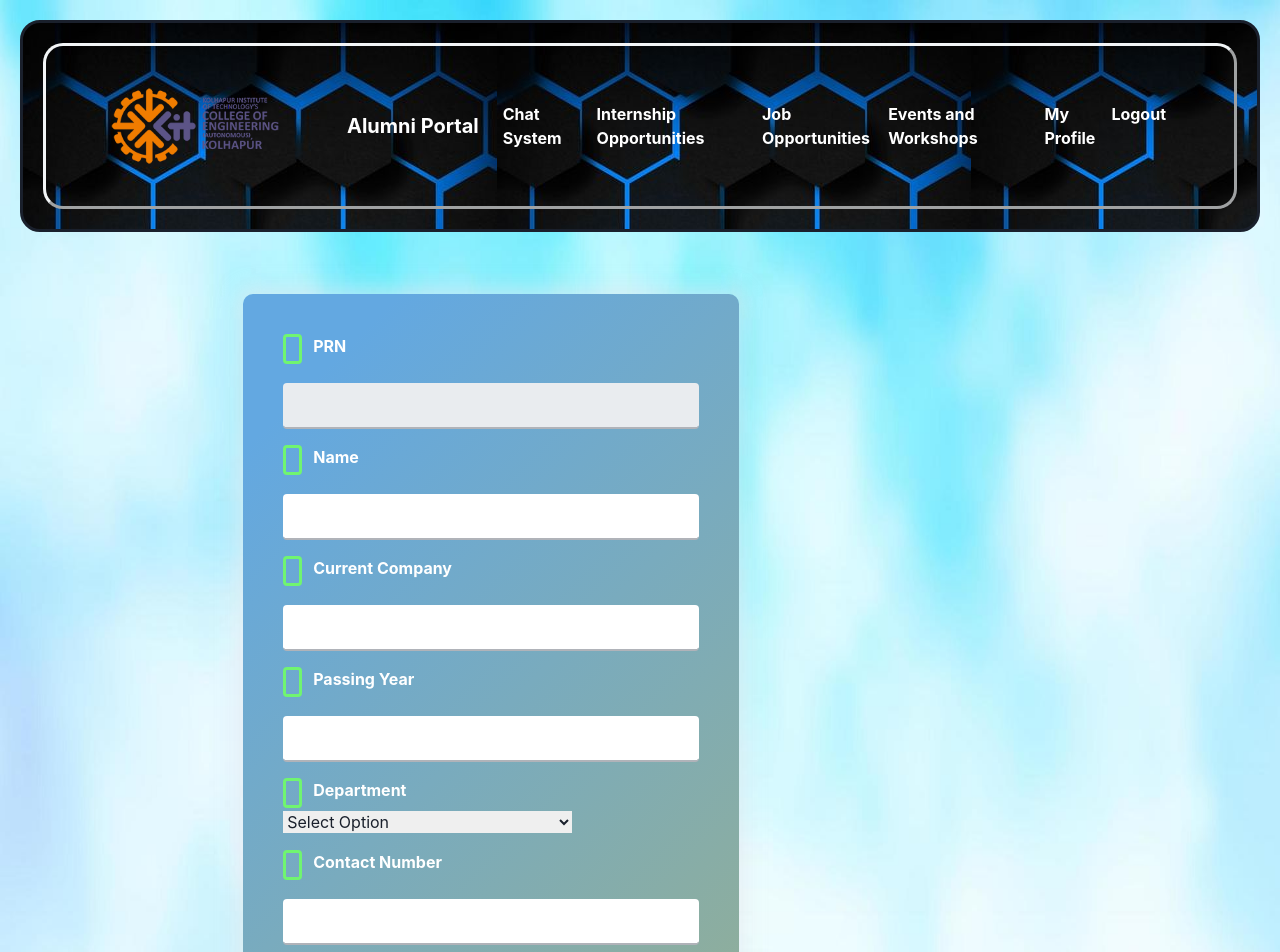
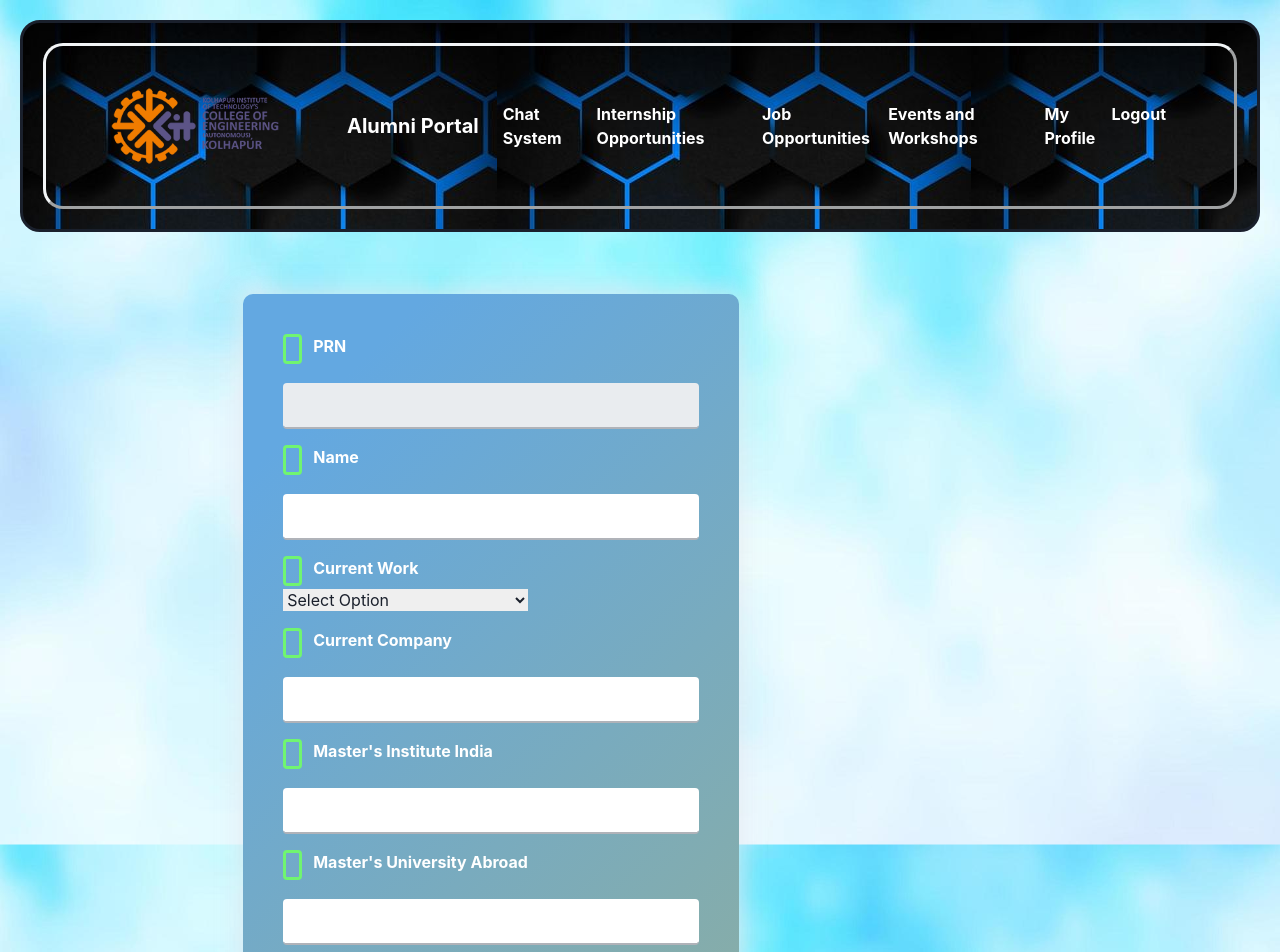
Before and after one commit to prathmeshpatil12/AlumniPortalApp, a React (Create React App) app in the folder my-alumni-portal/client/: page /updateAlumniProfile in a window 1280 px wide. Shown: the top 952 px of the page. Built offline with nearby package versions, Linux system fonts and the light colour scheme.

Commit message:
Student can view alumni and also apply filters

```diff
--- a/my-alumni-portal/client/src/components/Alumni/AlumniCRUD/ViewAlumni.js
+++ b/my-alumni-portal/client/src/components/Alumni/AlumniCRUD/ViewAlumni.js
@@ -1,15 +1,21 @@
 import { React, useEffect, useState} from 'react';
 import Axios from 'axios';
 import { useNavigate } from 'react-router-dom';
-import Table from 'react-bootstrap/Table'
+import Table from 'react-bootstrap/Table';
+import Form from 'react-bootstrap/Form';
+import { Button, ButtonGroup } from '@chakra-ui/react';
+
+
 
 function ViewAlumni() {
     const[alumniList, setAlumniList] = useState([]);
+    const [filter, setFilter] = useState("");
+    const [value, setValue] = useState("");
 
     let navigate = useNavigate();
 
     useEffect(() => {
-        Axios.get('http://localhost:3001/getAlumni').then((response) => {
+        Axios.get('http://localhost:3001/getAlumni/all/all').then((response) => {
             const someList = response.data;
             setAlumniList(someList);
             console.log(alumniList);
@@ -20,6 +26,24 @@ function ViewAlumni() {
         navigate('/adminDashboard');
     }
 
+    const handleFilterChange = (event) => {
+        setFilter(event.target.value);
+    }
+
+    const applyFilter = (e) => {
+        e.preventDefault();
+
+        let toReq = 'http://localhost:3001/getAlumni/' + filter + '/' + value;
+        console.log(toReq);
+
+        Axios.get(toReq).then((response) => {
+            const someList = response.data;
+            setAlumniList(someList);
+            console.log(alumniList);
+        });
+
+    }
+
 
     return (
         <>
@@ -28,6 +52,33 @@ function ViewAlumni() {
         <button onClick={goToDashboard}>Go back to Dashboard</button>
         <br />
         <br />
+
+        <h2 id='h2tag'>Filters </h2><br />
+        <Form onSubmit={applyFilter}>
+            <Form.Group className="mb-3" controlId="formBasicPassword">
+            <Form.Label><b>Filter on</b></Form.Label>
+            <select onChange={handleFilterChange}>
+                <option value="all">Select Option</option>
+                <option value="current_company">Current Company</option>
+                <option value="masters_institute_india">Masters Institute India</option>
+                <option value="masters_university_abroad">Masters University Abroad</option>
+            </select>
+            </Form.Group>
+
+            <Form.Group className="mb-3" controlId="formBasicPassword">
+                <Form.Label><b>Value</b></Form.Label>
+                <Form.Control type="text" onChange={e => setValue(e.target.value)} />
+            </Form.Group>
+
+
+
+            <div className='button'>
+                <Button variant="success" className='submitbtn' type="submit">Apply Filter</Button>{' '}
+                <br />
+            </div>
+        </Form>
+
+        <br />
         <br />
         <Table responsive striped bordered hover>
             <thead>
@@ -35,6 +86,9 @@ function ViewAlumni() {
                 <th>#</th>
                 <th>PRN</th>
                 <th>Name</th>
+                <th>Current Work</th>
+                <th>Masters Institute India</th>
+                <th>Masters University Abroad</th>
                 <th>Current Company</th>
                 <th>Passing Year</th>
                 <th>Contact Number</th>
@@ -50,6 +104,9 @@ function ViewAlumni() {
                                 <td>{key+1}</td>
                                 <td>{val.PRN}</td>
                                 <td>{val.name}</td>
+                                <td>{val.current_work}</td>
+                                <td>{val.masters_institute_india}</td>
+                                <td>{val.masters_university_abroad}</td>
                                 <td>{val.current_company}</td>
                                 <td>{val.passout_year}</td>
                                 <td>{val.contact_number}</td>
--- a/my-alumni-portal/client/src/components/Profiles/ProfileChange/UpdateAlumniProfile.js
+++ b/my-alumni-portal/client/src/components/Profiles/ProfileChange/UpdateAlumniProfile.js
@@ -12,6 +12,9 @@ import { Container, Navbar, Nav, NavDropdown } from 'react-bootstrap';
 function UpdateAlumniProfile() {
 
   const [name, setName] = useState("");
+  const [current_work, setCurrentWork] = useState("");
+  const [masters_institute_india, setMastersInstituteIndia] = useState("");
+  const [masters_university_abroad, setMastersUniversityAbroad] = useState("");
   const [current_company, setCurrentCompany] = useState("");
   const [department, setDepartment] = useState("");
   const [passout_year, setPassoutYear] = useState();
@@ -26,6 +29,9 @@ function UpdateAlumniProfile() {
     let obj = {
         PRN: localStorage.getItem("PRN"),
         name: name,
+        current_work: current_work,
+        masters_institute_india: masters_institute_india,
+        masters_university_abroad: masters_university_abroad,
         current_company: current_company,
         department: department,
         passout_year: passout_year,
@@ -51,6 +57,10 @@ function UpdateAlumniProfile() {
   const handleDepartmentChange = (event) => {
       setDepartment(event.target.value);
   }
+
+  const handleWorkChange = (event) => {
+    setCurrentWork(event.target.value);
+}
 
   const logout = () => {
     localStorage.removeItem("PRN");
@@ -120,8 +130,31 @@ function UpdateAlumniProfile() {
           </Form.Group>
 
           <Form.Group className="mb-3" controlId="formBasicPassword">
+            <Form.Label><b>Current Work</b></Form.Label>
+            <select onChange={handleWorkChange}>
+              <option value="NULL">Select Option</option>
+              <option value="Working in India">Working in India</option>
+              <option value="Working abroad">Working abroad</option>
+              <option value="Pursuing Masters in India">Pursuing Masters in India</option>
+              <option value="Pursuing Masters Abroad">Pursuing Masters Abroad</option>
+              <option value="Preparing for Masters in India">Preparing for Masters in India</option>
+              <option value="Preparing for Masters Abroad">Preparing for Masters Abroad</option>
+            </select>
+          </Form.Group>
+
+          <Form.Group className="mb-3" controlId="formBasicPassword">
             <Form.Label><b>Current Company</b></Form.Label>
             <Form.Control type="text" onChange={e => setCurrentCompany(e.target.value)} />
+          </Form.Group>
+
+          <Form.Group className="mb-3" controlId="formBasicPassword">
+            <Form.Label><b>Master's Institute India</b></Form.Label>
+            <Form.Control type="text" onChange={e => setMastersInstituteIndia(e.target.value)} />
+          </Form.Group>
+
+          <Form.Group className="mb-3" controlId="formBasicPassword">
+            <Form.Label><b>Master's University Abroad</b></Form.Label>
+            <Form.Control type="text" onChange={e => setMastersUniversityAbroad(e.target.value)} />
           </Form.Group>
 
           <Form.Group className="mb-3" controlId="formBasicPassword">
@@ -157,7 +190,7 @@ function UpdateAlumniProfile() {
 
           <Form.Group className="mb-3" controlId="formBasicPassword">
             <Form.Label><b>Linkdin Profile Link </b></Form.Label>
-            <Form.Control type="text" onChange={e => setEmailId(e.target.value)} />
+            <Form.Control type="text" onChange={e => setLinkdinProfile(e.target.value)} />
           </Form.Group>
 
           <div className='button'>
--- a/my-alumni-portal/client/src/components/Student/StudentDashboard/StudentDashboard.js
+++ b/my-alumni-portal/client/src/components/Student/StudentDashboard/StudentDashboard.js
@@ -40,6 +40,7 @@ function StudentDashboard() {
                       <Navbar.Collapse id="responsive-navbar-nav">
                         <Nav className="me-auto">
                           <Nav.Link href="#features"><b>Chat System</b> </Nav.Link>
+                          <Nav.Link href="/viewAlumni"><b>Search Alumni</b> </Nav.Link>
                           <Nav.Link href="/viewInternships"><b>Internship Opportunities</b> </Nav.Link>
                           <Nav.Link href="/viewJobs"><b>Job Opportunities</b> </Nav.Link>
                           <Nav.Link href="/viewEvents"><b>Events and Workshops</b> </Nav.Link>
```
Also changed, not shown: 1 other file (tests, documents, lock files or other folders).
